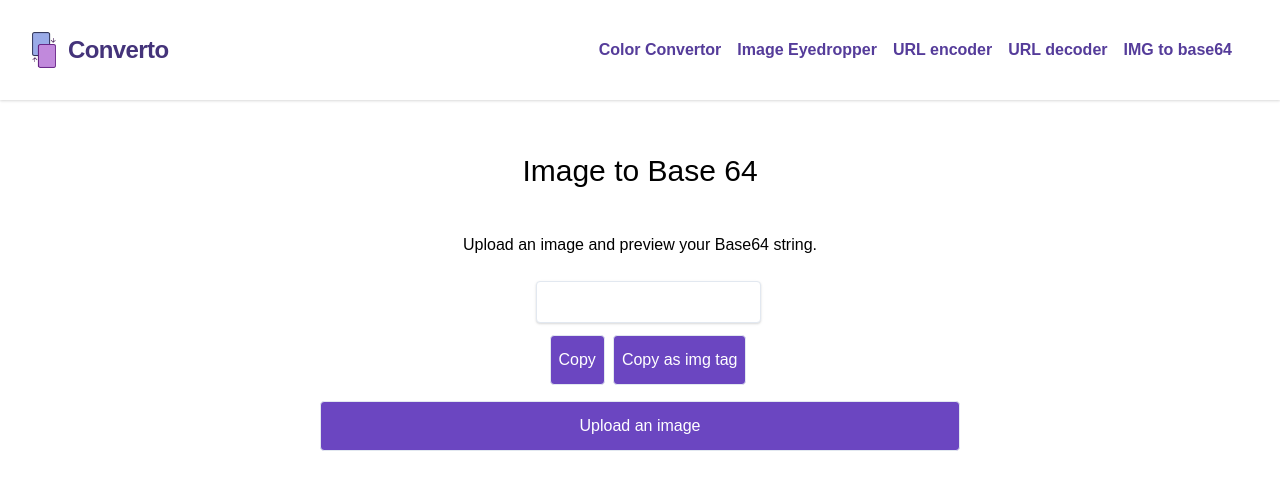
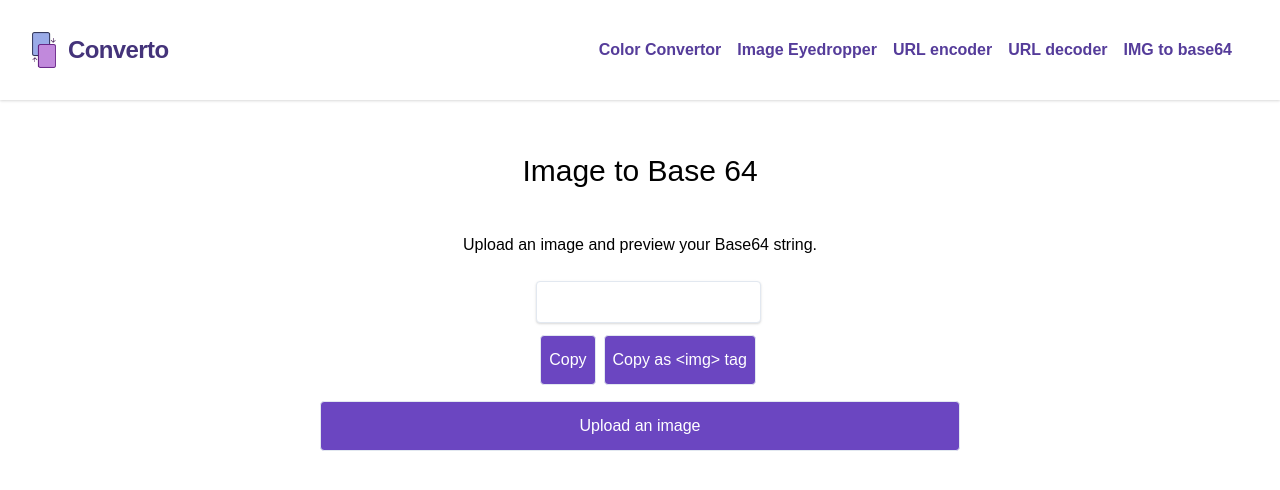
Before and after one commit to MailboxArsonist/Converto, a React (Create React App) app: page /img-to-base64 in a window 1280 px wide. Shown: the top 490 px of the page. Built offline with nearby package versions, Linux system fonts and the light colour scheme.

Commit message:
up base64 wording, need to add urlCopied func

```diff
--- a/src/components/convertors/ImgBase64Encoder.js
+++ b/src/components/convertors/ImgBase64Encoder.js
@@ -49,7 +49,7 @@ const ImgBase64Encoder = () => {
                 Copy
               </button>
               <button onClick={handleCopyAsImgTag} type="button" className="text-center border rounded block mx-auto text-white px-2 py-3 bg-purple-700 hover:bg-purple-800 ml-2">
-                Copy as img tag
+                Copy as &lt;img&gt; tag
               </button>
             </div>
           </div>
```
